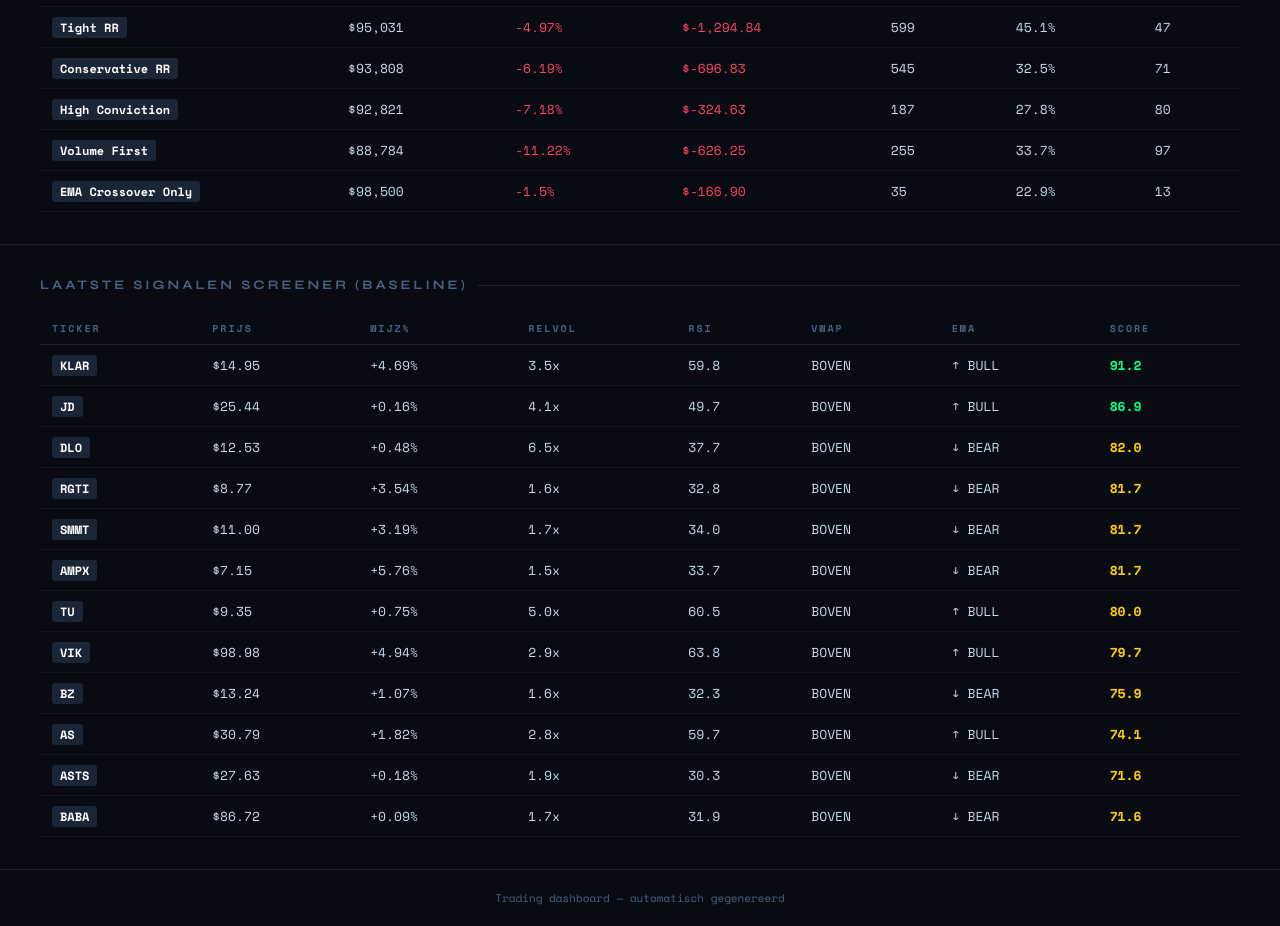
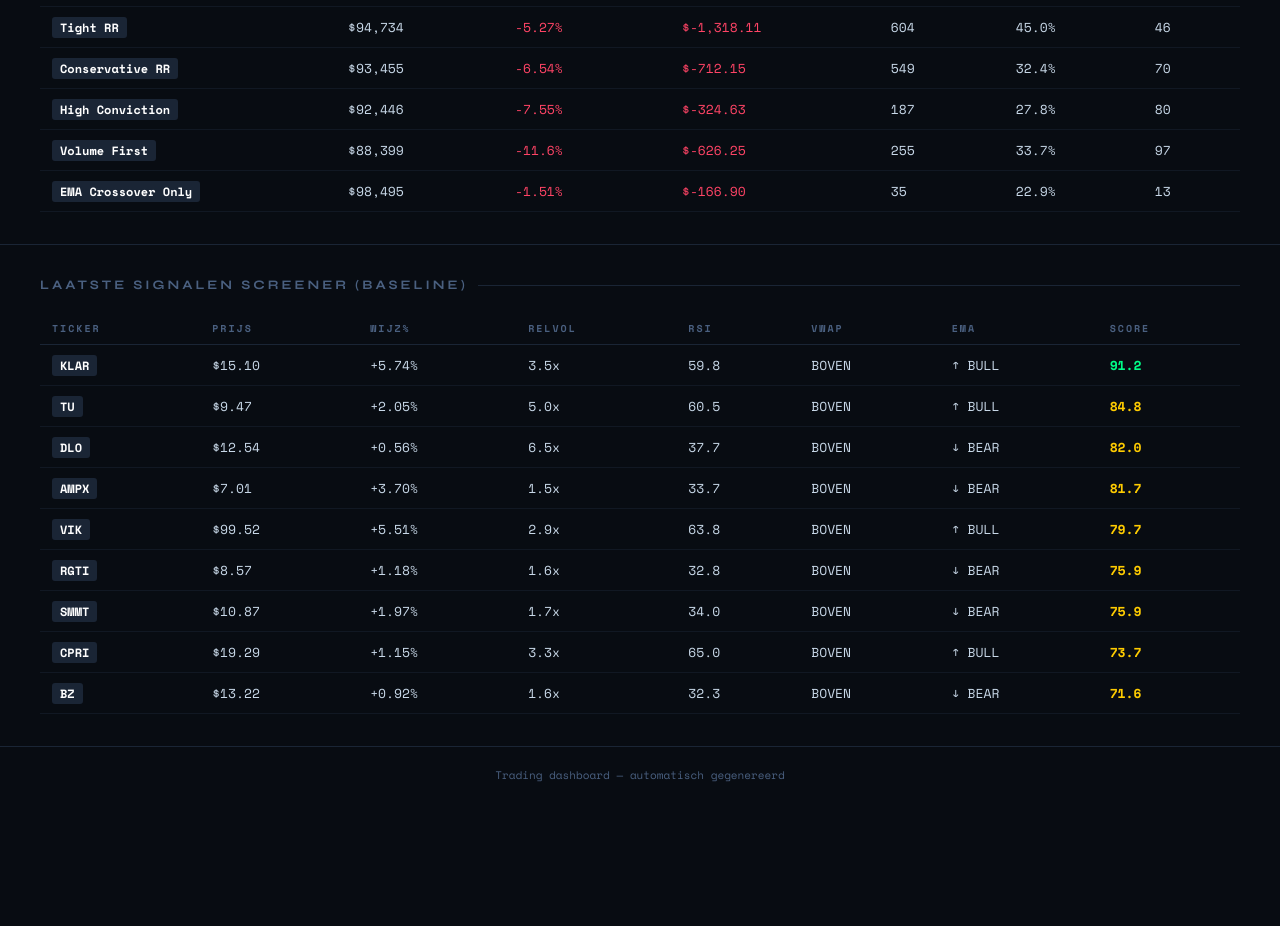
Before and after one commit to jobluchies/trading-dashboard, a plain HTML site: page index.html in a window 1280 px wide. Shown: the part 245-1171 px from the top of the page. After the commit the page ends 1048 px from the top, so only its background shows below. Drawn offline with nearby package versions, Linux system fonts and the light colour scheme.

Commit message:
Dashboard update 18/11/2026 16:30

```diff
--- a/index.html
+++ b/index.html
@@ -36,7 +36,7 @@
   </div>
   <div style="text-align:right">
     <div style="margin-bottom:6px"><span class="live-dot"></span> <span style="color:var(--accent);font-size:11px">LIVE</span></div>
-    <div class="timestamp">Laatste update: <b>18/11/2026 16:00</b></div>
+    <div class="timestamp">Laatste update: <b>18/11/2026 16:30</b></div>
   </div>
 </header>
 <div class="section">
@@ -46,35 +46,35 @@
     <tbody>
         <tr>
             <td><span class="ticker">Baseline</span></td>
-            <td>$93,384</td>
-            <td style="color:#ff4466">-5.3%</td>
-            <td style="color:#ff4466">$-1,461.60</td>
-            <td>531</td>
-            <td>34.3%</td>
+            <td>$93,228</td>
+            <td style="color:#ff4466">-5.46%</td>
+            <td style="color:#ff4466">$-1,478.49</td>
+            <td>535</td>
+            <td>34.2%</td>
             <td>19</td>
         </tr>
         <tr>
             <td><span class="ticker">Tight RR</span></td>
-            <td>$95,031</td>
-            <td style="color:#ff4466">-4.97%</td>
-            <td style="color:#ff4466">$-1,294.84</td>
-            <td>599</td>
-            <td>45.1%</td>
-            <td>47</td>
+            <td>$94,734</td>
+            <td style="color:#ff4466">-5.27%</td>
+            <td style="color:#ff4466">$-1,318.11</td>
+            <td>604</td>
+            <td>45.0%</td>
+            <td>46</td>
         </tr>
         <tr>
             <td><span class="ticker">Conservative RR</span></td>
-            <td>$93,808</td>
-            <td style="color:#ff4466">-6.19%</td>
-            <td style="color:#ff4466">$-696.83</td>
-            <td>545</td>
-            <td>32.5%</td>
-            <td>71</td>
+            <td>$93,455</td>
+            <td style="color:#ff4466">-6.54%</td>
+            <td style="color:#ff4466">$-712.15</td>
+            <td>549</td>
+            <td>32.4%</td>
+            <td>70</td>
         </tr>
         <tr>
             <td><span class="ticker">High Conviction</span></td>
-            <td>$92,821</td>
-            <td style="color:#ff4466">-7.18%</td>
+            <td>$92,446</td>
+            <td style="color:#ff4466">-7.55%</td>
             <td style="color:#ff4466">$-324.63</td>
             <td>187</td>
             <td>27.8%</td>
@@ -82,8 +82,8 @@
         </tr>
         <tr>
             <td><span class="ticker">Volume First</span></td>
-            <td>$88,784</td>
-            <td style="color:#ff4466">-11.22%</td>
+            <td>$88,399</td>
+            <td style="color:#ff4466">-11.6%</td>
             <td style="color:#ff4466">$-626.25</td>
             <td>255</td>
             <td>33.7%</td>
@@ -91,8 +91,8 @@
         </tr>
         <tr>
             <td><span class="ticker">EMA Crossover Only</span></td>
-            <td>$98,500</td>
-            <td style="color:#ff4466">-1.5%</td>
+            <td>$98,495</td>
+            <td style="color:#ff4466">-1.51%</td>
             <td style="color:#ff4466">$-166.90</td>
             <td>35</td>
             <td>22.9%</td>
@@ -105,8 +105,8 @@
   <table><thead><tr><th>Ticker</th><th>Prijs</th><th>Wijz%</th><th>RelVol</th><th>RSI</th><th>VWAP</th><th>EMA</th><th>Score</th></tr></thead><tbody>
             <tr>
                 <td><span class="ticker">KLAR</span></td>
-                <td>$14.95</td>
-                <td>+4.69%</td>
+                <td>$15.10</td>
+                <td>+5.74%</td>
                 <td>3.5x</td>
                 <td>59.8</td>
                 <td>BOVEN</td>
@@ -114,19 +114,19 @@
                 <td style="color:#00ff88"><b>91.2</b></td>
             </tr>
             <tr>
-                <td><span class="ticker">JD</span></td>
-                <td>$25.44</td>
-                <td>+0.16%</td>
-                <td>4.1x</td>
-                <td>49.7</td>
+                <td><span class="ticker">TU</span></td>
+                <td>$9.47</td>
+                <td>+2.05%</td>
+                <td>5.0x</td>
+                <td>60.5</td>
                 <td>BOVEN</td>
                 <td>↑ BULL</td>
-                <td style="color:#00ff88"><b>86.9</b></td>
+                <td style="color:#ffcc00"><b>84.8</b></td>
             </tr>
             <tr>
                 <td><span class="ticker">DLO</span></td>
-                <td>$12.53</td>
-                <td>+0.48%</td>
+                <td>$12.54</td>
+                <td>+0.56%</td>
                 <td>6.5x</td>
                 <td>37.7</td>
                 <td>BOVEN</td>
@@ -134,29 +134,9 @@
                 <td style="color:#ffcc00"><b>82.0</b></td>
             </tr>
             <tr>
-                <td><span class="ticker">RGTI</span></td>
-                <td>$8.77</td>
-                <td>+3.54%</td>
-                <td>1.6x</td>
-                <td>32.8</td>
-                <td>BOVEN</td>
-                <td>↓ BEAR</td>
-                <td style="color:#ffcc00"><b>81.7</b></td>
-            </tr>
-            <tr>
-                <td><span class="ticker">SMMT</span></td>
-                <td>$11.00</td>
-                <td>+3.19%</td>
-                <td>1.7x</td>
-                <td>34.0</td>
-                <td>BOVEN</td>
-                <td>↓ BEAR</td>
-                <td style="color:#ffcc00"><b>81.7</b></td>
-            </tr>
-            <tr>
                 <td><span class="ticker">AMPX</span></td>
-                <td>$7.15</td>
-                <td>+5.76%</td>
+                <td>$7.01</td>
+                <td>+3.70%</td>
                 <td>1.5x</td>
                 <td>33.7</td>
                 <td>BOVEN</td>
@@ -164,19 +144,9 @@
                 <td style="color:#ffcc00"><b>81.7</b></td>
             </tr>
             <tr>
-                <td><span class="ticker">TU</span></td>
-                <td>$9.35</td>
-                <td>+0.75%</td>
-                <td>5.0x</td>
-                <td>60.5</td>
-                <td>BOVEN</td>
-                <td>↑ BULL</td>
-                <td style="color:#ffcc00"><b>80.0</b></td>
-            </tr>
-            <tr>
                 <td><span class="ticker">VIK</span></td>
-                <td>$98.98</td>
-                <td>+4.94%</td>
+                <td>$99.52</td>
+                <td>+5.51%</td>
                 <td>2.9x</td>
                 <td>63.8</td>
                 <td>BOVEN</td>
@@ -184,41 +154,41 @@
                 <td style="color:#ffcc00"><b>79.7</b></td>
             </tr>
             <tr>
-                <td><span class="ticker">BZ</span></td>
-                <td>$13.24</td>
-                <td>+1.07%</td>
+                <td><span class="ticker">RGTI</span></td>
+                <td>$8.57</td>
+                <td>+1.18%</td>
                 <td>1.6x</td>
-                <td>32.3</td>
+                <td>32.8</td>
                 <td>BOVEN</td>
                 <td>↓ BEAR</td>
                 <td style="color:#ffcc00"><b>75.9</b></td>
             </tr>
             <tr>
-                <td><span class="ticker">AS</span></td>
-                <td>$30.79</td>
-                <td>+1.82%</td>
-                <td>2.8x</td>
-                <td>59.7</td>
+                <td><span class="ticker">SMMT</span></td>
+                <td>$10.87</td>
+                <td>+1.97%</td>
+                <td>1.7x</td>
+                <td>34.0</td>
+                <td>BOVEN</td>
+                <td>↓ BEAR</td>
+                <td style="color:#ffcc00"><b>75.9</b></td>
+            </tr>
+            <tr>
+                <td><span class="ticker">CPRI</span></td>
+                <td>$19.29</td>
+                <td>+1.15%</td>
+                <td>3.3x</td>
+                <td>65.0</td>
                 <td>BOVEN</td>
                 <td>↑ BULL</td>
-                <td style="color:#ffcc00"><b>74.1</b></td>
+                <td style="color:#ffcc00"><b>73.7</b></td>
             </tr>
             <tr>
-                <td><span class="ticker">ASTS</span></td>
-                <td>$27.63</td>
-                <td>+0.18%</td>
-                <td>1.9x</td>
-                <td>30.3</td>
-                <td>BOVEN</td>
-                <td>↓ BEAR</td>
-                <td style="color:#ffcc00"><b>71.6</b></td>
-            </tr>
-            <tr>
-                <td><span class="ticker">BABA</span></td>
-                <td>$86.72</td>
-                <td>+0.09%</td>
-                <td>1.7x</td>
-                <td>31.9</td>
+                <td><span class="ticker">BZ</span></td>
+                <td>$13.22</td>
+                <td>+0.92%</td>
+                <td>1.6x</td>
+                <td>32.3</td>
                 <td>BOVEN</td>
                 <td>↓ BEAR</td>
                 <td style="color:#ffcc00"><b>71.6</b></td>
```
